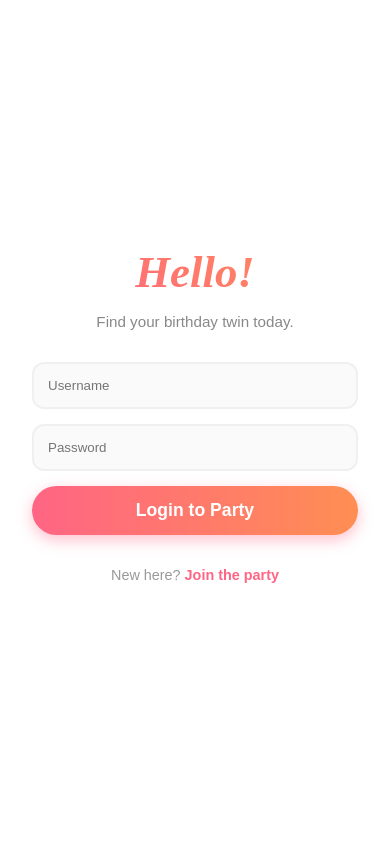
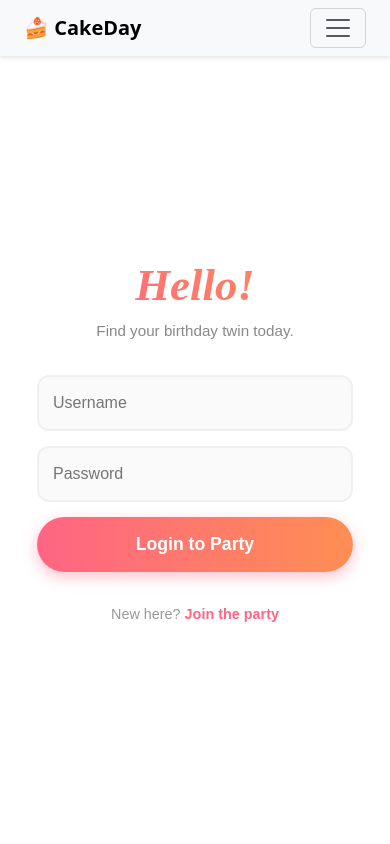
Before and after one commit to Tenebr1sm/SocialLifeApp-3340, a Django app: template accounts/templates/registration/login.html in a window 390 px wide. Run offline with Django 3.2, Linux system fonts and the light colour scheme; the template is opened without the code that fills it, so the values that code supplies are empty.

Commit message:
Visual changes to base and login

```diff
--- a/accounts/templates/base.html
+++ b/accounts/templates/base.html
@@ -1,11 +1,74 @@
 <!DOCTYPE html>
-<html>
+<html lang="en">
 <head>
+    <meta charset="UTF-8">
+    <meta name="viewport" content="width=device-width, initial-scale=1">
     <title>CakeDay</title>
+    <!-- Load Bootstrap CSS -->
+    <link href="https://cdn.jsdelivr.net/npm/bootstrap@5.3.0/dist/css/bootstrap.min.css" rel="stylesheet">
+
+    <style>
+        body {
+            background-color: pink; /* Your chosen color */
+            min-height: 100vh;
+        }
+        .navbar {
+            box-shadow: 0 2px 4px rgba(0,0,0,.1); /* Adds a subtle shadow under nav */
+        }
+    </style>
 </head>
 <body>
 
-{% block content %}{% endblock %}
+    <nav class="navbar navbar-expand-lg navbar-light bg-light">
+      <!--
+         🚨 CHANGED TO 'container-fluid' 🚨
+         This pushes the logo to the far left and the buttons to the far right.
+         I also added 'px-4' (padding-x-4) so they aren't touching the literal edge of the screen.
+      -->
+      <div class="container-fluid px-4">
+        <a class="navbar-brand fw-bold" href="{% url 'home' %}">🍰 CakeDay</a>
+
+        <button class="navbar-toggler" type="button" data-bs-toggle="collapse" data-bs-target="#navbarNav">
+          <span class="navbar-toggler-icon"></span>
+        </button>
+
+        <div class="collapse navbar-collapse" id="navbarNav">
+          <ul class="navbar-nav ms-auto">
+
+            {% if user.is_authenticated %}
+                <li class="nav-item">
+                    <!--
+                       CHANGED TO SPAN:
+                       Using a <span> instead of an <a> tag makes it unclickable text.
+                       The 'nav-link' class keeps the spacing consistent.
+                    -->
+                    <span class="nav-link">
+                        Hello, {{ user.username }}!
+                    </span>
+                </li>
+                <li class="nav-item">
+                    <a class="nav-link btn btn-outline-danger btn-sm ms-2" href="{% url 'logout' %}">Logout</a>
+                </li>
+            {% else %}
+                <li class="nav-item">
+                    <a class="nav-link" href="{% url 'login' %}">Login</a>
+                </li>
+                <li class="nav-item">
+                    <a class="btn btn-primary text-white ms-2" href="{% url 'register' %}">Register</a>
+                </li>
+            {% endif %}
+
+          </ul>
+        </div>
+      </div>
+    </nav>
+
+    <div class="container-fluid p-0">
+        {% block content %}
+        {% endblock %}
+    </div>
+
+    <script src="https://cdn.jsdelivr.net/npm/bootstrap@5.3.0/dist/js/bootstrap.bundle.min.js"></script>
 
 </body>
 </html>
--- a/accounts/templates/registration/login.html
+++ b/accounts/templates/registration/login.html
@@ -3,11 +3,12 @@
 {% block content %}
 
 <style>
-    /* Ensure full width/height and remove default browser margins if base.html doesn't */
+    /* Ensure full width/height */
     body, html {
         margin: 0;
         padding: 0;
         height: 100%;
+        overflow-x: hidden; /* Prevents horizontal scrollbar */
     }
 
     @import url('https://fonts.googleapis.com/css2?family=Playfair+Display:ital,wght@0,700;1,700&family=Poppins:wght@300;400;500;600&display=swap');
@@ -15,17 +16,20 @@
     .split-screen {
         display: flex;
         width: 100%;
-        min-height: 100vh; /* Ensures it fills the screen vertically */
+
+        /* 🚨 THE FIX IS HERE 🚨 */
+        /* We subtract 56px (approx navbar height) so it fits perfectly without scrolling */
+        min-height: calc(100vh - 56px);
+
         font-family: 'Poppins', sans-serif;
     }
 
     /* --- THE LEFT SIDE IMAGE --- */
     .left-pane {
         flex: 1; /* Takes up 50% space */
-        /* I've added a new, high-quality aesthetic cake image here */
         background-image: url('https://images.unsplash.com/photo-1621303837174-89787a7d4729?ixlib=rb-1.2.1&auto=format&fit=crop&w=1000&q=80');
-        background-size: cover;   /* Ensures image covers the whole area without stretching */
-        background-position: center; /* Centers the main focus of the image */
+        background-size: cover;
+        background-position: center;
     }
 
     /* --- THE RIGHT SIDE FORM --- */
@@ -34,7 +38,6 @@
         display: flex;
         justify-content: center;
         align-items: center;
-        /* Soft warm gradient background */
         background: linear-gradient(135deg, #FFF6E5 0%, #FFEFF2 100%);
     }
 
@@ -42,7 +45,7 @@
         width: 100%;
         max-width: 380px;
         padding: 3rem;
-        background-color: rgba(255, 255, 255, 0.95); /* Slightly transparent white */
+        background-color: rgba(255, 255, 255, 0.95);
         border-radius: 20px;
         box-shadow: 0 15px 35px rgba(255, 105, 135, 0.15);
         text-align: center;
@@ -54,7 +57,6 @@
         font-style: italic;
         font-size: 2.8rem;
         margin: 0 0 0.5rem 0;
-        /* Gradient text effect */
         background: -webkit-linear-gradient(45deg, #FF6584, #FF8E53);
         -webkit-background-clip: text;
         -webkit-text-fill-color: transparent;
@@ -71,7 +73,7 @@
         padding: 14px;
         margin-bottom: 15px;
         border: 2px solid #f0f0f0;
-        border-radius: 12px; /* Slightly rounder inputs */
+        border-radius: 12px;
         box-sizing: border-box;
         font-family: 'Poppins', sans-serif;
         background-color: #fafafa;
@@ -81,7 +83,7 @@
     .login-card input:focus {
         border-color: #FF6584;
         background-color: white;
-        box-shadow: 0 0 0 4px rgba(255, 101, 132, 0.1); /* Subtle pink glow on focus */
+        box-shadow: 0 0 0 4px rgba(255, 101, 132, 0.1);
         outline: none;
     }
 
@@ -125,8 +127,8 @@
 
     /* Mobile Responsiveness */
     @media (max-width: 850px) {
-        .left-pane { display: none; } /* Hide image on smaller screens */
-        .right-pane { background: white; } /* Make background solid white on mobile */
+        .left-pane { display: none; }
+        .right-pane { background: white; }
         .login-card {
             box-shadow: none;
             background-color: white;
```
